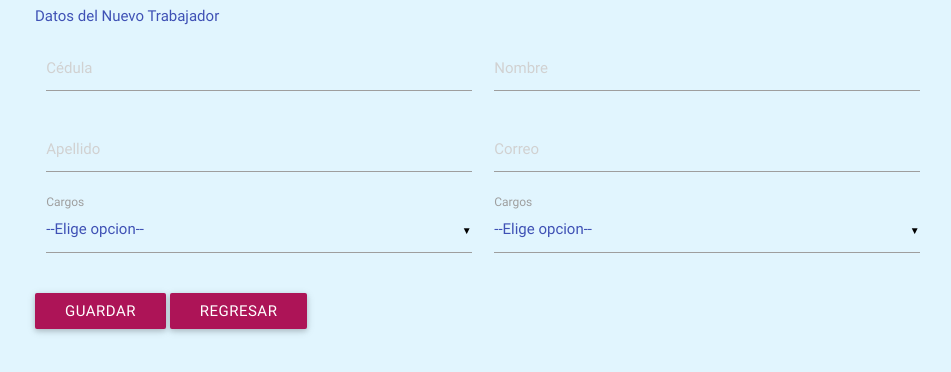
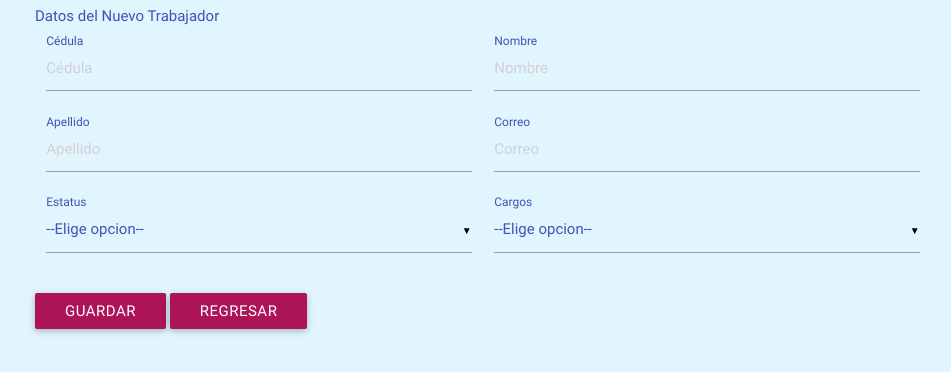
Before and after one commit to ccyurianny/FrontendTrabajador, a website: page index.html at #/crear/trabajador in a window 1280 px wide. Shown: the whole page, without its empty margins (157-1108 px from the left). Drawn offline with Linux system fonts and the light colour scheme.

Commit message:
Detalles

```diff
--- a/app/apps/crud/controller/registro_trabajador.js
+++ b/app/apps/crud/controller/registro_trabajador.js
@@ -95,8 +95,8 @@ angular.module('Trabajador')
         $scope.Trabajador=TrabajadorResource.get({
             id:$stateParams.id
         });
-       /* $scope.Trabajador.Cargos=[{id:1, nombre:"admin"}, {id:2, nombre:"analista"}];
-        $scope.Estatus=[{id:1, nombre:"Activo"}, {id:2, nombre:"Inactivo"}];*/
+        $scope.Trabajador.Cargos=[{id:1, nombre:"admin"}, {id:2, nombre:"analista"}];
+        $scope.Estatus=[{id:1, nombre:"Activo"}, {id:2, nombre:"Inactivo"}];
         $scope.guardarTrabajador = function(){
             TrabajadorResource.update($scope.Trabajador);
             Materialize.toast('Trabajador Actualizado.',5000,'pink');
--- a/app/apps/crud/html/trabajador.html
+++ b/app/apps/crud/html/trabajador.html
@@ -5,27 +5,31 @@
             <form name="trabajadorForm" ng-submit="guardarTrabajador()">
                 <div class="input-field col s6 m6">
                     <input class="indigo-text .text-darken-4" name="cedula" placeholder="Cédula" type="number" ng-model="Trabajador.cedula" required>
+                    <label class="indigo-text .text-darken-4">Cédula</label>
                 </div>
                 <div class="input-field col s6 m6">
                     <input class="indigo-text .text-darken-4" name="nombre" placeholder="Nombre" type="text" ng-model="Trabajador.nombre" required>
+                    <label class="indigo-text .text-darken-4">Nombre</label>
                 </div>
                 <div class="input-field col s6 m6">
                     <input class="indigo-text .text-darken-4" name="apellido" placeholder="Apellido" type="text" ng-model="Trabajador.apellido" required>
+                    <label class="indigo-text .text-darken-4">Apellido</label>
                 </div>
                 <div class="input-field col s6 m6">
                     <input class="indigo-text .text-darken-4" name="correo" placeholder="Correo" type="email" ng-model="Trabajador.correo" required>
+                    <label class="indigo-text .text-darken-4">Correo</label>
                 </div>
                 <div class="input-field col s6">
                     <select ng-model="Trabajador.estatus" name="estatus" ng-options="estatus as estatus.nombre for estatus in Estatus track by estatus.id"" >
                         <option value="">--Elige opcion--</option>
                     </select>
-                    <label>Cargos</label>
+                    <label class="indigo-text .text-darken-4">Estatus</label>
                 </div>
                 <div class="input-field col s6">
                     <select ng-model="Trabajador.idcargo" name="idcargo" ng-options="cargo as cargo.nombre for cargo in Trabajador.Cargos track by cargo.id" >
                         <option value="">--Elige opcion--</option>
                     </select>
-                    <label>Cargos</label>
+                    <label class="indigo-text .text-darken-4">Cargos</label>
                 </div>
 
             </form>
```
